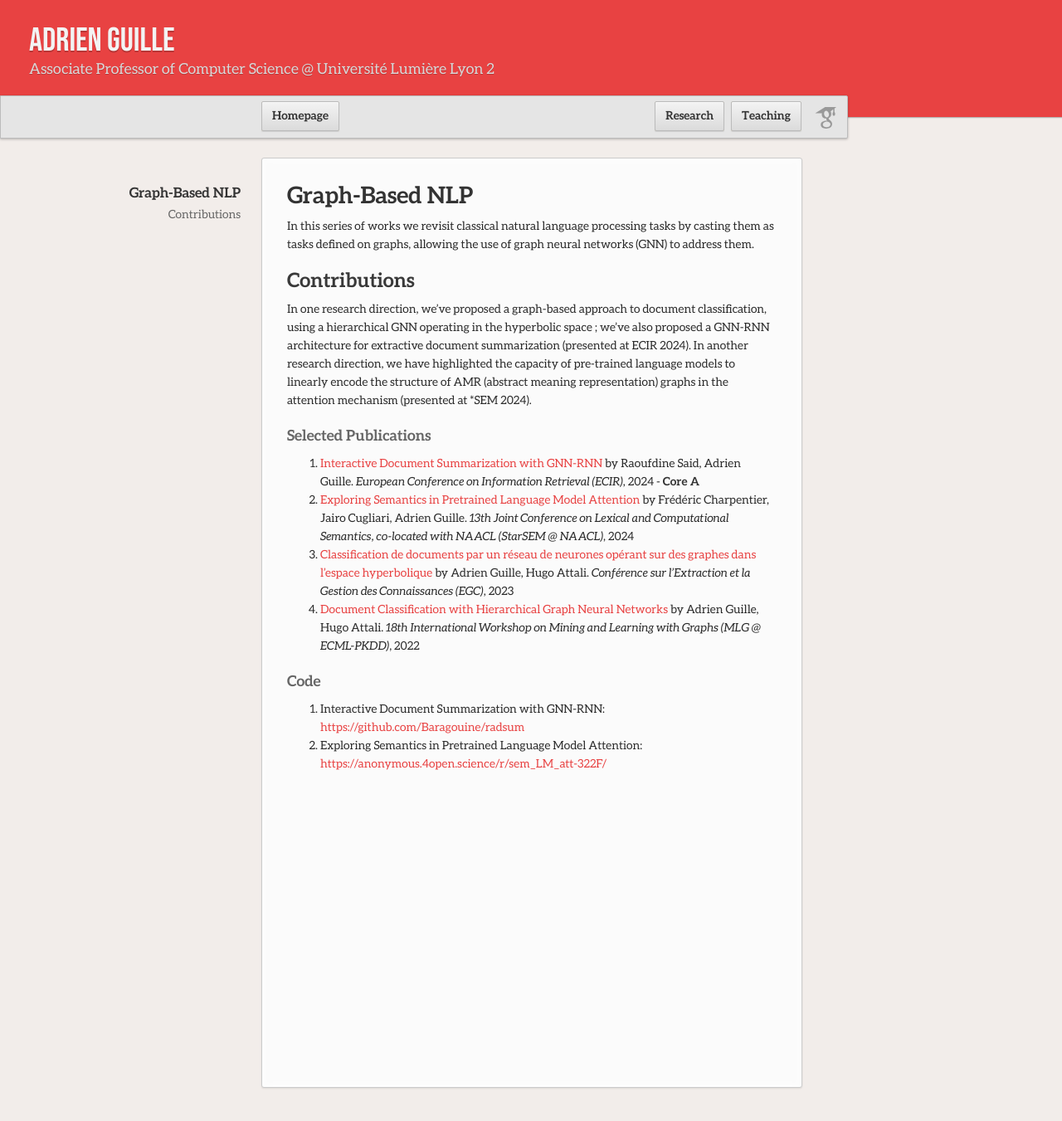
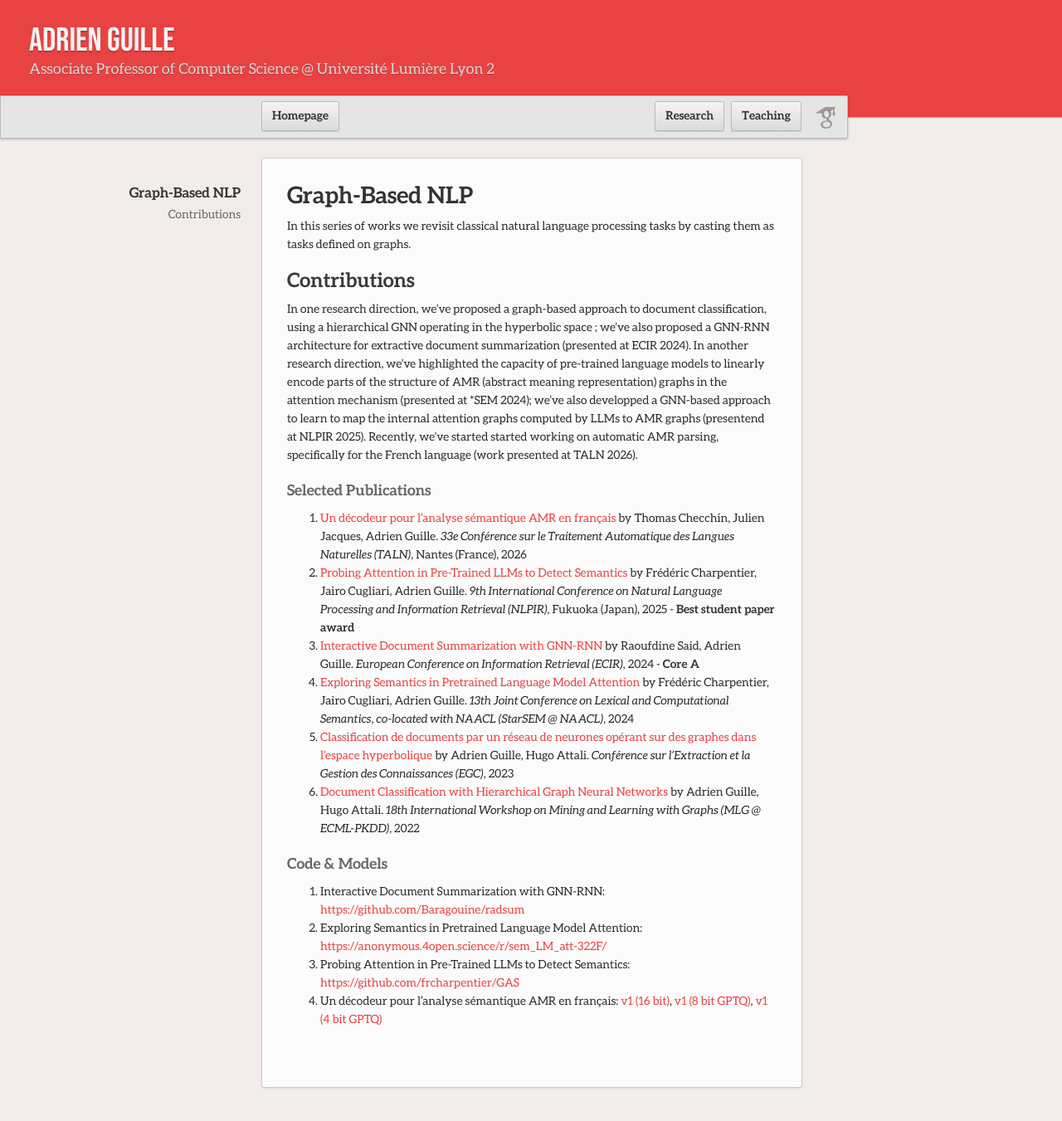
Before and after one commit to AdrienGuille/adrienguille.github.io, a Jekyll site: the page built from graph_nlp.md, in a window 1280 px wide and 1351 px high. Shown: the whole window at 83% size. Built offline with Jekyll 4.4.1, drawn with Linux system fonts in a browser that asks for light colours; our own code applies the rules of GitHub Pages for plain Markdown files.

Commit message:
Update graph_nlp.md

```diff
--- a/graph_nlp.md
+++ b/graph_nlp.md
@@ -1,17 +1,21 @@
 # Graph-Based NLP
 
-In this series of works we revisit classical natural language processing tasks by casting them as tasks defined on graphs, allowing the use of graph neural networks (GNN) to address them.
+In this series of works we revisit classical natural language processing tasks by casting them as tasks defined on graphs.
 
 ## Contributions
 
-In one research direction, we've proposed a graph-based approach to document classification, using a hierarchical GNN operating in the hyperbolic space ; we've also proposed a GNN-RNN architecture for extractive document summarization (presented at ECIR 2024). In another research direction, we have highlighted the capacity of pre-trained language models to linearly encode the structure of AMR (abstract meaning representation) graphs in the attention mechanism (presented at *SEM 2024).
+In one research direction, we've proposed a graph-based approach to document classification, using a hierarchical GNN operating in the hyperbolic space ; we've also proposed a GNN-RNN architecture for extractive document summarization (presented at ECIR 2024). In another research direction, we've highlighted the capacity of pre-trained language models to linearly encode parts of the structure of AMR (abstract meaning representation) graphs in the attention mechanism (presented at *SEM 2024); we've also developped a GNN-based approach to learn to map the internal attention graphs computed by LLMs to AMR graphs (presentend at NLPIR 2025). Recently, we've started started working on automatic AMR parsing, specifically for the French language (work presented at TALN 2026).
 
 ### Selected Publications
+- [Un décodeur pour l’analyse sémantique AMR en français](#) by Thomas Checchin, Julien Jacques, Adrien Guille. *33e Conférence sur le Traitement Automatique des Langues Naturelles (TALN)*, Nantes (France), 2026
+- [Probing Attention in Pre-Trained LLMs to Detect Semantics](https://link.springer.com/book/9783032208965) by Frédéric Charpentier, Jairo Cugliari, Adrien Guille. *9th International Conference on Natural Language Processing and Information Retrieval (NLPIR)*, Fukuoka (Japan), 2025 - **Best student paper award**
 - [Interactive Document Summarization with GNN-RNN](publications/ecir2024.pdf) by Raoufdine Said, Adrien Guille. *European Conference on Information Retrieval (ECIR)*, 2024 - **Core A**
 - [Exploring Semantics in Pretrained Language Model Attention]() by Frédéric Charpentier, Jairo Cugliari, Adrien Guille. *13th Joint Conference on Lexical and Computational Semantics, co-located with NAACL (StarSEM @ NAACL)*, 2024
 - [Classification de documents par un réseau de neurones opérant sur des graphes dans l'espace hyperbolique](publications/egc_hhgnn.pdf) by Adrien Guille, Hugo Attali. *Conférence sur l'Extraction et la Gestion des Connaissances (EGC)*, 2023
 - [Document Classification with Hierarchical Graph Neural Networks](publications/docgat.pdf) by Adrien Guille, Hugo Attali. *18th International Workshop on Mining and Learning with Graphs (MLG @ ECML-PKDD)*, 2022
 
-### Code
+### Code & Models
 - Interactive Document Summarization with GNN-RNN: [https://github.com/Baragouine/radsum]()
 - Exploring Semantics in Pretrained Language Model Attention: [https://anonymous.4open.science/r/sem_LM_att-322F/]()
+- Probing Attention in Pre-Trained LLMs to Detect Semantics: [https://github.com/frcharpentier/GAS]()
+- Un décodeur pour l’analyse sémantique AMR en français: [v1 (16 bit)](https://huggingface.co/AdrienGuille/GemmAMR-fr-v1), [v1 (8 bit GPTQ)](https://huggingface.co/AdrienGuille/GemmAMR-fr-v1-w8a16), [v1 (4 bit GPTQ)](https://huggingface.co/AdrienGuille/GemmAMR-fr-v1-w4a16)
```
